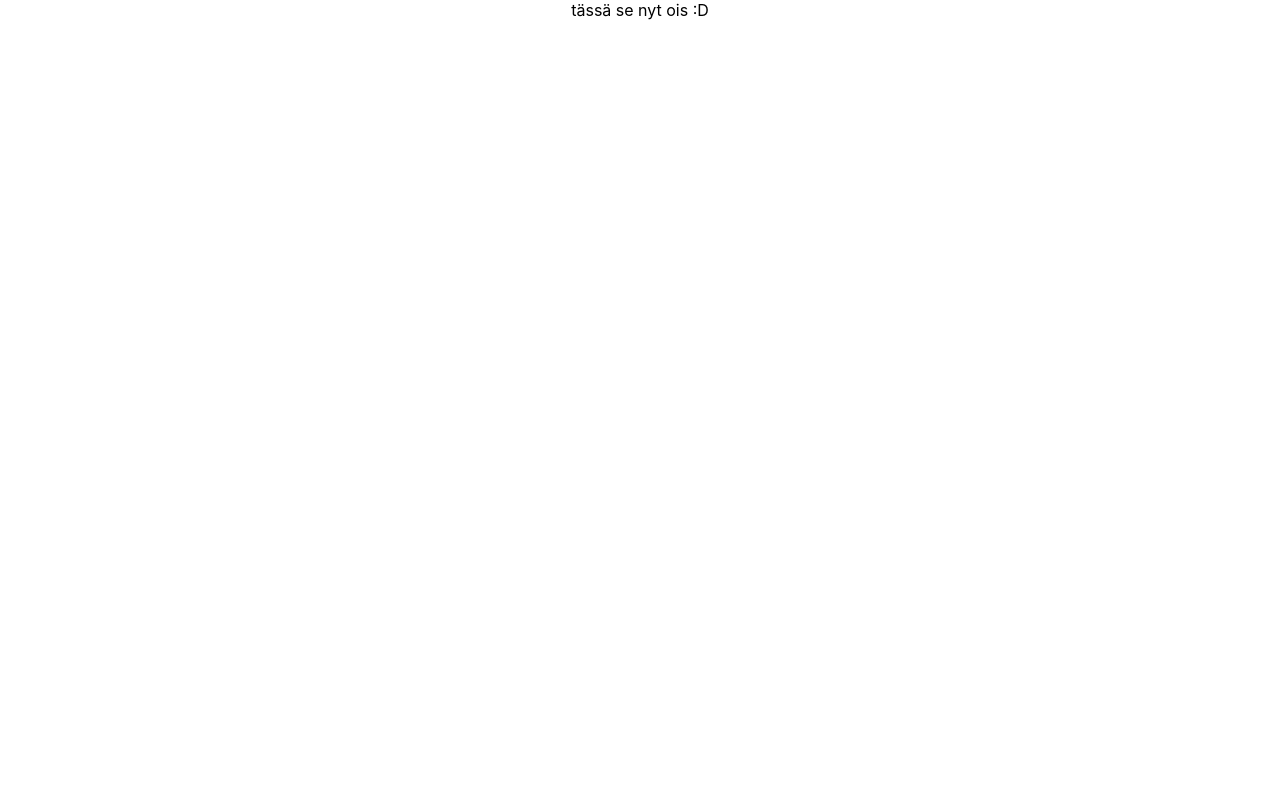
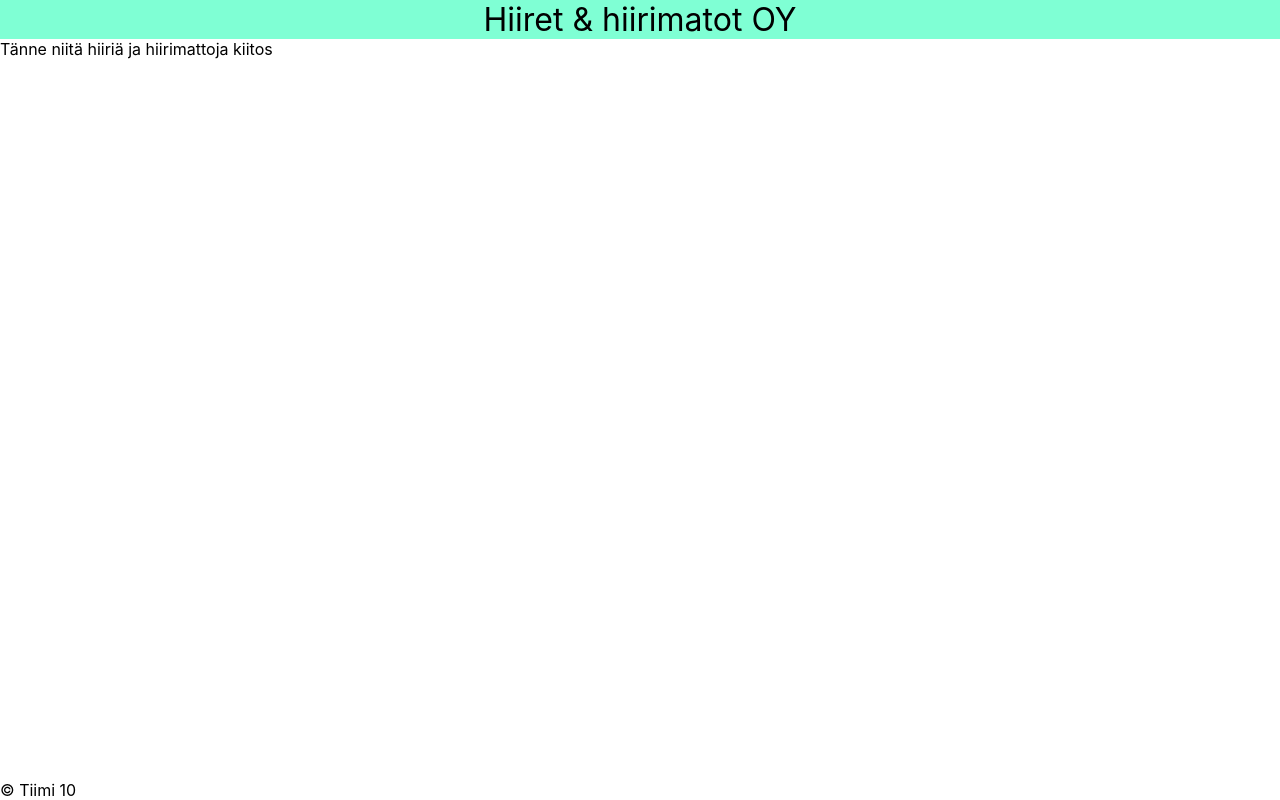
Before and after one commit to tonimatias/verkkokauppa-projekti, a React (Create React App) app: page / in a window 1280 px wide. Built offline with nearby package versions, Linux system fonts and the light colour scheme.

Commit message:
etusivu juttuja

```diff
--- a/src/App.css
+++ b/src/App.css
@@ -1,38 +1,12 @@
-.App {
+header {
+  background-color: aquamarine;
+  text-align: center;
+  font-size: 2em;
+}
+
+
+footer {
+  position: absolute;
+  bottom: 0;
   text-align: center;
 }
-
-.App-logo {
-  height: 40vmin;
-  pointer-events: none;
-}
-
-@media (prefers-reduced-motion: no-preference) {
-  .App-logo {
-    animation: App-logo-spin infinite 20s linear;
-  }
-}
-
-.App-header {
-  background-color: #282c34;
-  min-height: 100vh;
-  display: flex;
-  flex-direction: column;
-  align-items: center;
-  justify-content: center;
-  font-size: calc(10px + 2vmin);
-  color: white;
-}
-
-.App-link {
-  color: #61dafb;
-}
-
-@keyframes App-logo-spin {
-  from {
-    transform: rotate(0deg);
-  }
-  to {
-    transform: rotate(360deg);
-  }
-}
--- a/src/App.js
+++ b/src/App.js
@@ -3,8 +3,10 @@ import './App.css';
 
 function App() {
   return (
-    <div className="App">
-      tässä se nyt ois :D
+    <div id='container'>
+      <header>Hiiret & hiirimatot OY</header>
+      <div>Tänne niitä hiiriä ja hiirimattoja kiitos</div>
+      <footer>&copy; Tiimi 10</footer>
     </div>
   );
 }
```
